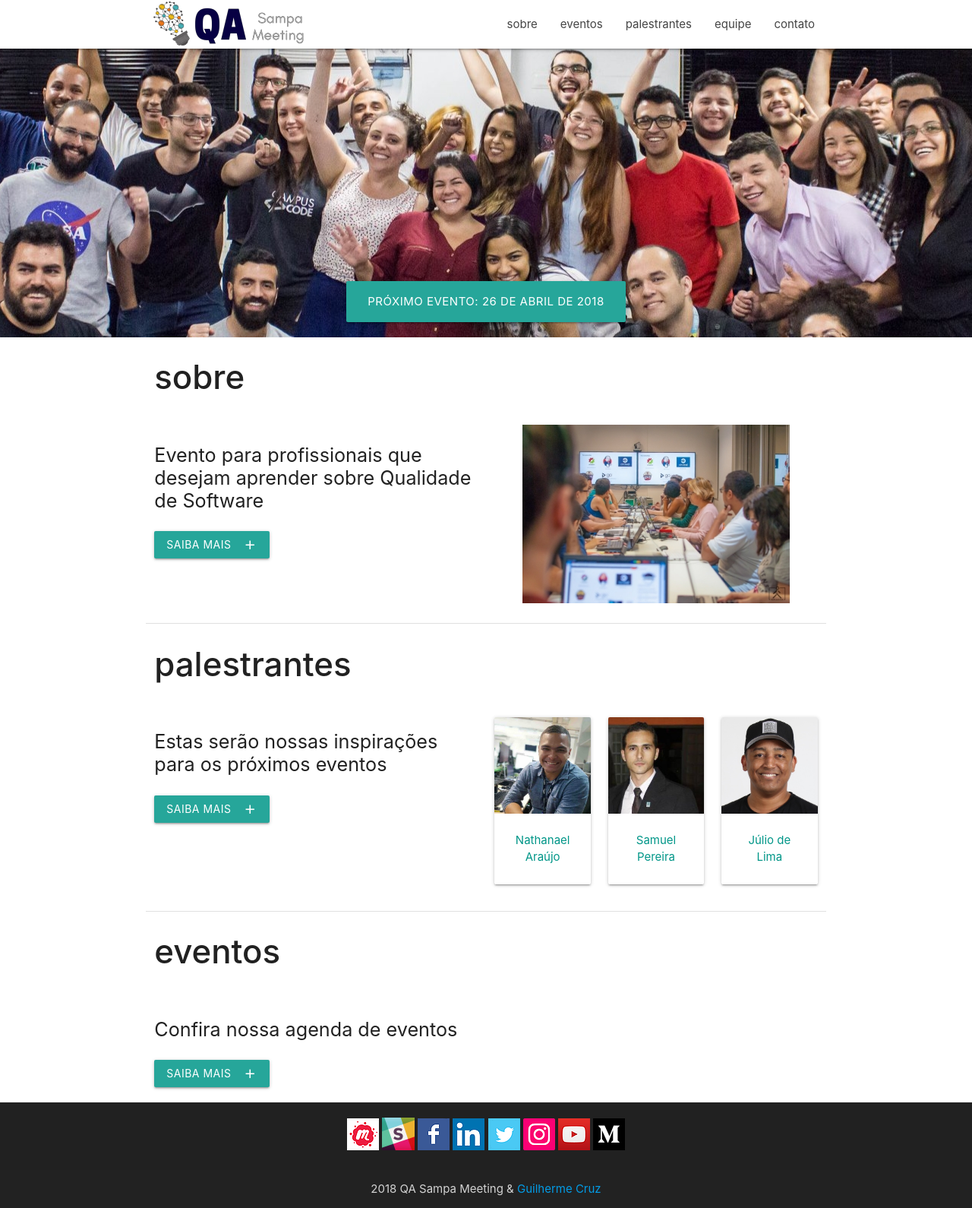
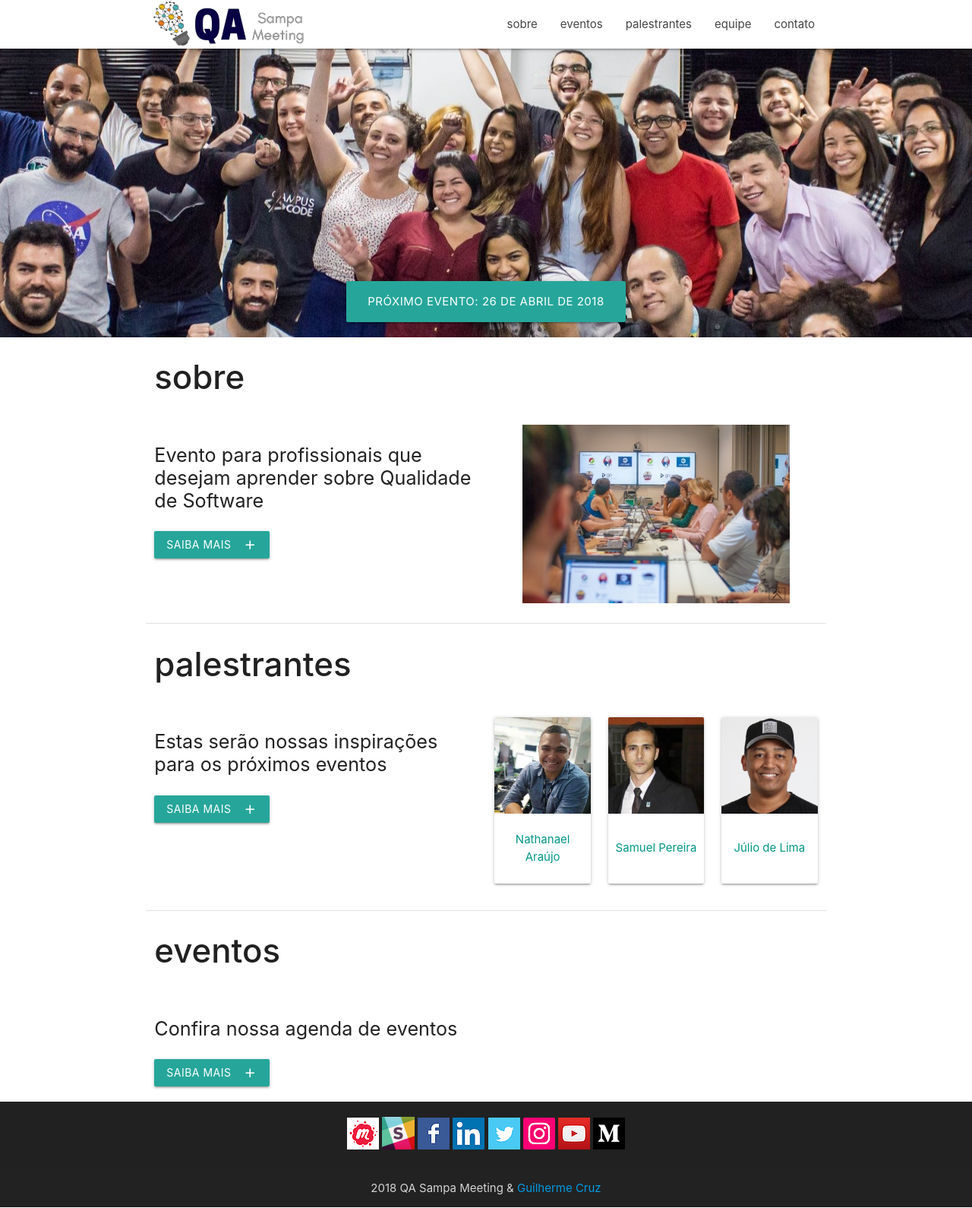
Before and after one commit to qasampameeting/qasampameeting.github.io, a Jekyll site: the page built from index.md, in a window 1280 px wide. Shown: the whole page at 76% size. Built offline with Jekyll 4.4.1, drawn with Linux system fonts in a browser that asks for light colours; nearby versions of some CDN libraries.

Commit message:
Upgrade responsive cards at home

```diff
--- a/assets/css/style.css
+++ b/assets/css/style.css
@@ -103,5 +103,14 @@ footer.page-footer {
 
 .qasp-event-card.card .card-image .card-title {
   padding: 5%;
+}
 
+.qasp-home-speaker-card.card .card-content {
+  padding: 5%;
+  height: 92px;
 }
+
+.qasp-home-speaker-card.card .card-content a {
+  width: 100%;
+  text-align: center;
+}
--- a/index.md
+++ b/index.md
@@ -45,13 +45,13 @@ title: QA Sampa Meeting
     </div>
     {% for speaker in site.data.speakers limit: 3 %}
       <div class="col s2 hide-on-small-only">
-        <div class="card">
+        <div class="qasp-home-speaker-card card">
           <div class="card-image">
             <a href="/speakers">
               <img src="/assets/img/speakers/{{ speaker[1].image }}">
             </a>
           </div>
-          <div class="card-content center">
+          <div class="card-content valign-wrapper">
             <a href="/speakers" class="teal-text">{{ speaker[1].name }}</a>
           </div>
         </div>
```
Also changed, not shown: events.md (+1 -1 lines).
